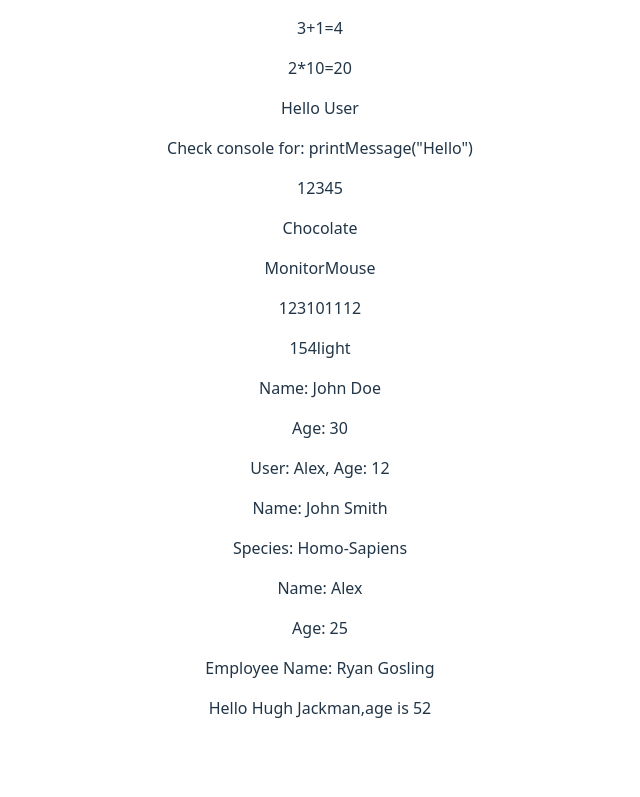
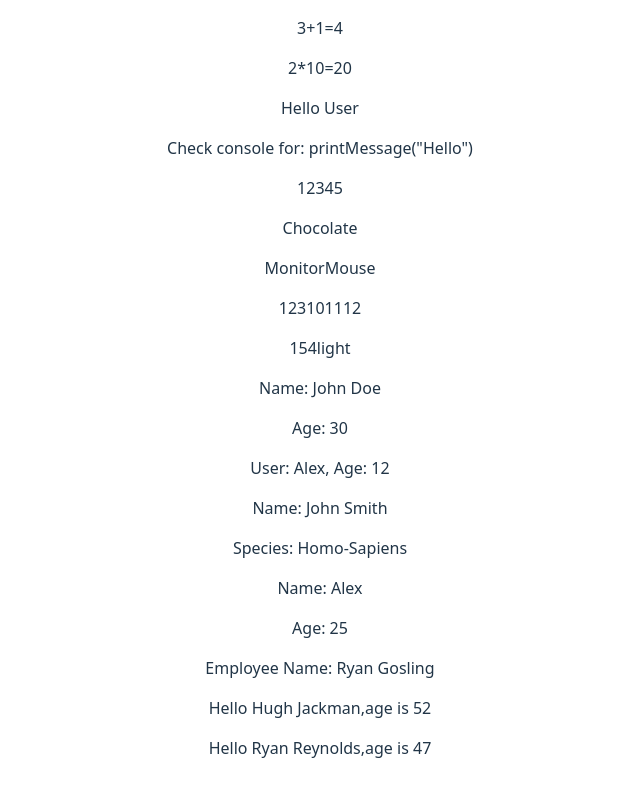
Before and after one commit to Hrisshhii/react-practice, a React (Vite) app in the folder Typescript-practice/: page / in a window 1280 px wide. Shown: the part 341-1138 px from the top of the page, without its empty margins (320-960 px from the left). Before the commit the page ends 1093 px from the top, so only its background shows below. Built offline with nearby package versions, Linux system fonts and the light colour scheme.

Commit message:
Interface implemention

```diff
--- a/Typescript-practice/src/Basics/Interfaces.tsx
+++ b/Typescript-practice/src/Basics/Interfaces.tsx
@@ -5,6 +5,7 @@ interface Person{
     age: number;
     greet():string;
 }
+
 class P1 implements Person{
     name: string="Hugh Jackman";
     age: number=52;
@@ -15,8 +16,19 @@ class P1 implements Person{
 const p1=new P1();
 console.log(p1.greet());
 
+const p2: Person={
+    name: "Ryan Reynolds",
+    age: 47,
+    greet(): string{
+        return `Hello ${this.name},age is ${this.age}`;
+    }
+};
+console.log(p2.greet());
 export const Interfaces = () => {
   return (
-    <div>{p1.greet()}</div>
+    <div>
+        <p>{p1.greet()}</p>
+        <p>{p2.greet()}</p>
+    </div>
   )
 }
```
